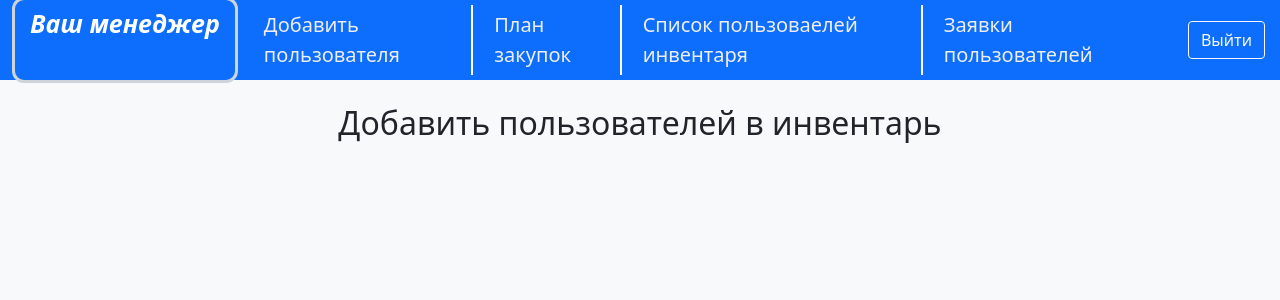
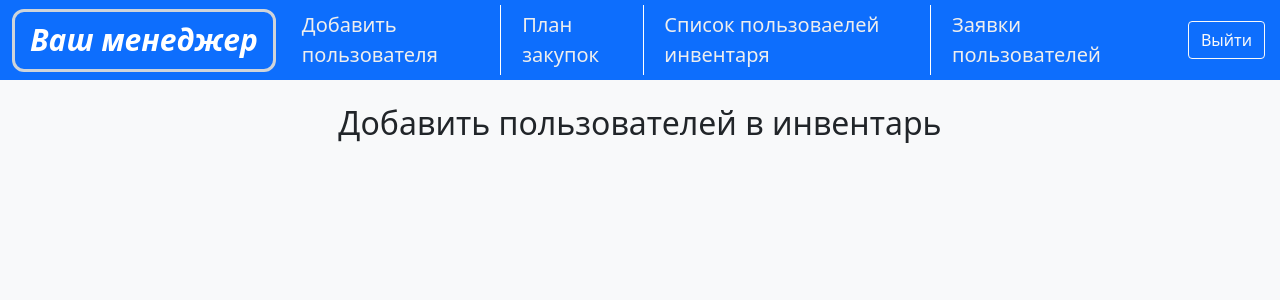
Before and after one commit to Karaseyka/Sport-equipment-management, a Flask app: template templates/add_users.html in a window 1280 px wide. Shown: the top 300 px of the page. Run offline with Flask 3, Linux system fonts and the light colour scheme; the template is opened without the code that fills it, so the values that code supplies are empty.

Commit message:
Navbar last fix (honest)

```diff
--- a/templates/base.html
+++ b/templates/base.html
@@ -46,13 +46,13 @@
         }
 
         .navbar-brand {
-            font-size: 25px;
+            font-size: 30px;
             font-style: oblique;
             font-weight: bold;
             border: 3px solid #ced4da;
             border-radius: 12px;
             margin: 5px;
-            padding: 5px 15px 1px 15px;
+            padding: 5px 15px 7px 15px;
             display: flex;
         }
 
@@ -118,7 +118,7 @@
             color: transparent;
             margin-top: 13px;
             margin-bottom: 13px;
-            width: 2px;
+            width: 0.7px;
         }
 
         .nav-item {
@@ -128,8 +128,9 @@
 </head>
 <body>
 <nav class="navbar navbar-expand-md navbar-dark bg-primary mb-4" style="display: flex; justify-content: space-between;">
+    <div style="display: flex; justify-content: start; align-items: center;">
+        <a href="/profile/" class="navbar-brand" style="margin-left: 12px">Ваш менеджер</a>
         <div style="display: flex; justify-content: space-around;">
-        <a href="/profile/" class="navbar-brand" style="margin-left: 12px">Ваш менеджер</a>
             <a href="/add_users/" class="nav-link-tab">Добавить пользователя</a>
             <p class="delimiter">|</p>
             <a href="/plan_admin/" class="nav-link-tab">План закупок</a>
@@ -137,6 +138,7 @@
             <a href="/list_admin/" class="nav-link-tab">Список пользоваелей инвентаря</a>
             <p class="delimiter">|</p>
             <a href="/application_list/" class="nav-link-tab">Заявки пользователей</a>
+        </div>
     </div>
     <div style="display: flex; justify-content: space-around;">
         <a href="/profile/" class="nav-link active">{{name}}</a>
```
Lines whose indentation alone changed are shown as unchanged.
